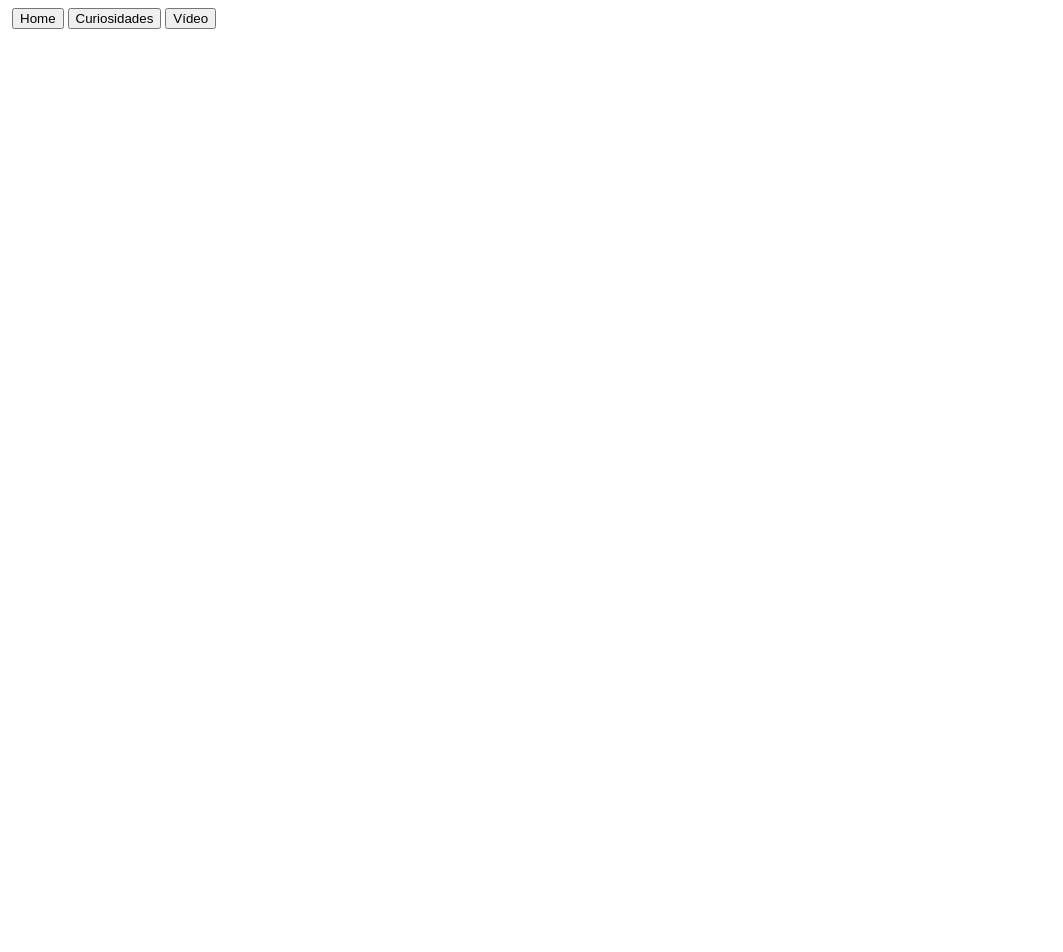
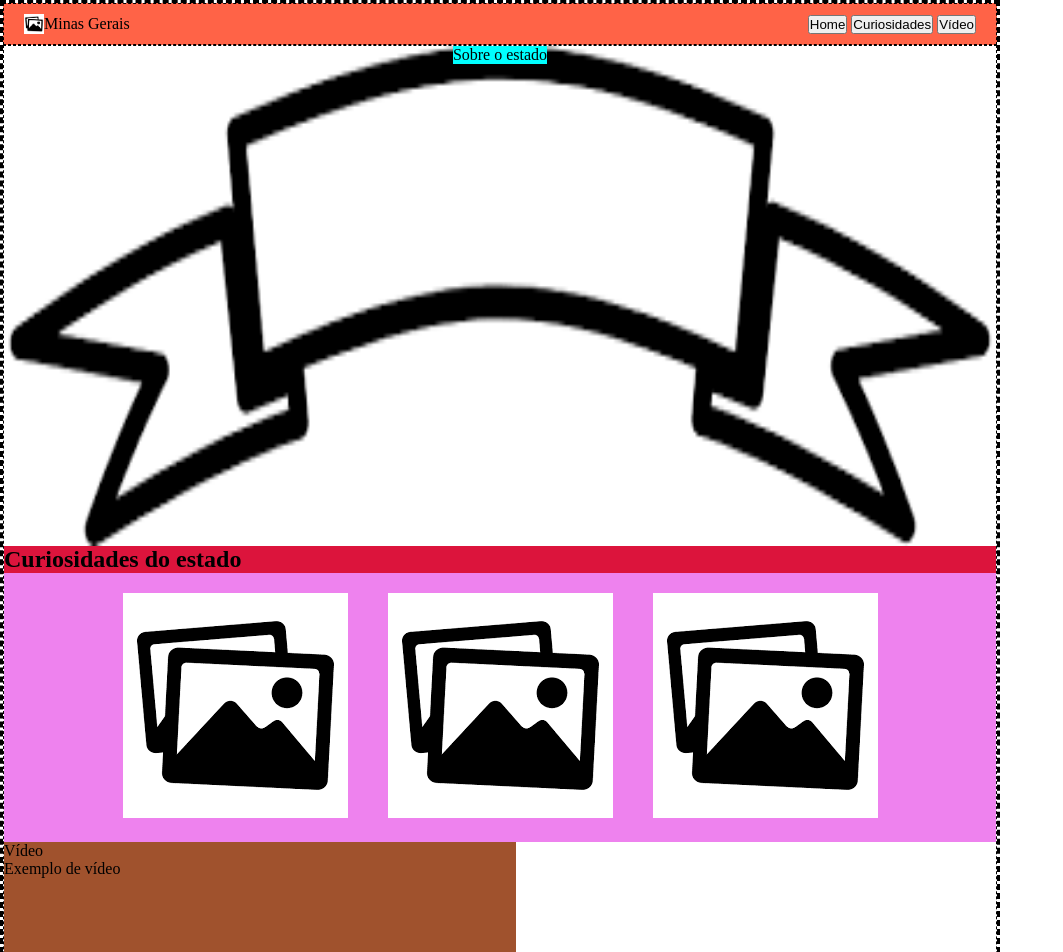
Before and after one commit to ImpMagno/DH_CTD_Front-End_1, a plain HTML site: page index.html in a window 1280 px wide. Shown: the top 952 px of the page, without its empty margins (0-1063 px from the left). Before the commit the page ends 800 px from the top, so only its background shows below. Drawn offline with Linux system fonts and the light colour scheme.

Commit message:
Adição de conteúdo

```diff
--- a/css/style.css
+++ b/css/style.css
@@ -1 +1,155 @@
-/*--- Não edita o CSS ainda ---*/
+/*---Configurações gerais---*/
+
+*
+{
+
+    margin: 0;
+    padding: 0;
+
+    box-sizing: border-box;
+    /*font-family: 'Roboto', sans-serif;*/
+
+}
+
+body
+{
+
+    width: 1000px;
+
+    border: 3px dashed #000;
+
+}
+
+/*---Fim Configurações gerais---*/
+
+/*---Header---*/
+
+header
+{
+
+    display: flex;
+
+    align-items: center;
+    justify-content: space-between;
+
+    height: 30px;
+
+    padding: 20px;
+
+    background-color: tomato;
+
+    border: 1px dashed #000;
+
+}
+
+#headerLogoEstado
+{
+
+    display: flex;
+
+    align-items: center;
+    justify-content: center;
+
+}
+
+#headerLogoEstado img
+{
+
+    width: 20px;
+    height: 20px;
+
+}
+
+/*---Fim Header---*/
+
+/*---Main---*/
+
+main
+{
+
+    display: flex;
+
+    flex-direction: column;
+
+    border: 1px dashed #000;
+
+}
+
+#mainBanner
+{
+
+    display: flex;
+
+    align-content: center;
+    justify-content: center;
+
+    width: 100%;
+    height: 500px;
+
+    background-color: aqua;
+
+}
+
+#mainBanner img
+{
+
+    height: 100%;
+    width: 100%;
+
+}
+
+#mainBanner p
+{
+
+    position: absolute;
+
+    z-index: 1;
+
+    background-color: aqua;
+
+}
+
+#mainCuriosidades
+{
+
+    display: flex;
+
+    align-content: center;
+    justify-content: center;
+
+    flex-direction: column;
+
+    background-color: crimson;
+
+}
+
+#mainCuriosidadesCarrosel
+{
+
+    display: flex;
+
+    align-content: center;
+    justify-content: center;
+
+    background-color: violet;
+
+}
+
+#mainCuriosidadesCarrosel div
+{
+
+    margin: 20px;
+
+}
+
+#mainVídeo
+{
+
+    width: 512px;
+    height: 512px;
+
+    background-color: sienna;
+
+}
+
+/*---Fim Main---*/
--- a/index.html
+++ b/index.html
@@ -10,35 +10,94 @@
 
         <meta name="viewport" content="width=device-width, initial-scale=1.0">
 
+        <link rel="stylesheet" href="./css/style.css">
+
         <title>Minas Gerais - DH CTD Front-end 1 - Chekpoint 1</title>
 
     </head>
 
     <body>
 
-        <header>
+        <header><!--Cabeçálio-->
 
-            <img src="" alt=""> <!--Logo-->
+            <div id="headerLogoEstado">
 
-            <button>Home</button>
-            <button>Curiosidades</button>
-            <button>Vídeo</button>
+                <img src="./img/bacgrounds/imagem-vazia.png" alt=""> <!--Logo-->
+
+                <span>Minas Gerais</span>
+
+            </div>
+
+            <div id="headerBotoes">
+
+                <button>Home</button>
+                <button>Curiosidades</button>
+                <button>Vídeo</button>
+
+            </div>
 
         </header>
 
-        <!--Sua parte - Início-->
-
         <main>
 
+            <section id="mainBanner"><!--Banner-->
 
+                <img src="./img/bacgrounds/banner-vazio.png" alt="">
+
+                <p>Sobre o estado</p>
+
+            </section>
+
+            <section id="mainCuriosidades"><!--Curiosidades-->
+
+                <h2>Curiosidades do estado</h2>
+
+                <div id="mainCuriosidadesCarrosel"><!--Carrosel de cards-->
+
+                    <div>
+
+                        <img src="./img/bacgrounds/imagem-vazia.png" alt="">
+
+                    </div>
+
+                    <div>
+
+                        <img src="./img/bacgrounds/imagem-vazia.png" alt="">
+
+                    </div>
+
+                    <div>
+
+                        <img src="./img/bacgrounds/imagem-vazia.png" alt="">
+
+                    </div>
+
+                </div>
+
+            </section>
+
+            <section id="mainVídeo">
+
+                <span>Vídeo</span>
+
+                <div><!--Vídeo aqui-->
+
+                    <span>Exemplo de vídeo</span>
+
+                </div>
+
+            </section>
 
         </main>
 
-        <!--Sua parte - Fim-->
+        <footer><!--Rodapé-->
 
-        <footer>
+            <div><!--Redes sociais-->
 
+                <button>Linkedin</button>
+                <button>GitHub</button>
 
+            </div>
 
         </footer>
 
```
Also changed, not shown: img/bacgrounds/banner-vazio.png (added), img/bacgrounds/imagem-vazia.png (added).
